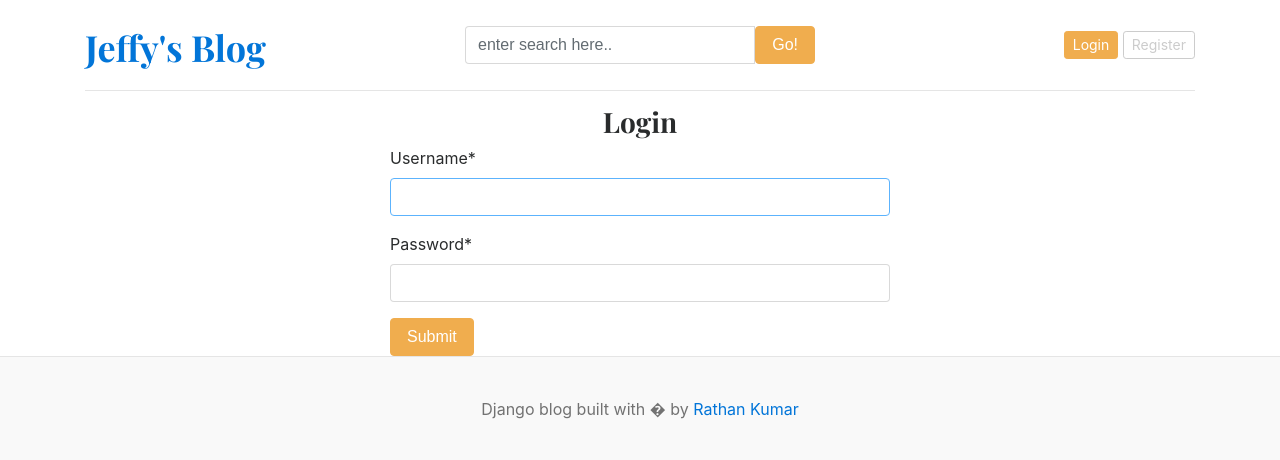
After one commit to jeff-psudocypher/Blog, a Django app: page /login/ in a window 1280 px wide. The commit adds this page. Shown: the top 460 px of the page. Run offline with Django 5.2, Linux system fonts and the light colour scheme; data that the repository does not hold is empty; some libraries are stand-ins or nearby versions.

Commit message:
registration ans login

```diff
--- /dev/null
+++ b/Blog/forms.py
@@ -0,0 +1,6 @@
+from django.contrib.auth.models import User
+from django.contrib.auth.forms import UserCreationForm
+class RegistrationForm(UserCreationForm):
+    class Meta:
+        model=User
+        fields=('email','username','password1','password2')
--- a/Blog/settings.py
+++ b/Blog/settings.py
@@ -39,6 +39,8 @@ INSTALLED_APPS = [
     'django.contrib.staticfiles',
     'blogs',
     'misc',
+    'crispy_forms',
+    'crispy_bootstrap4',
 ]
 
 MIDDLEWARE = [
@@ -132,3 +134,5 @@ STATIC_URL = 'static/'
 # https://docs.djangoproject.com/en/5.1/ref/settings/#default-auto-field
 
 DEFAULT_AUTO_FIELD = 'django.db.models.BigAutoField'
+
+CRISPY_TEMPLATE_PACK = 'bootstrap4'
--- a/Blog/urls.py
+++ b/Blog/urls.py
@@ -25,8 +25,12 @@ urlpatterns = [
     path('admin/', admin.site.urls),
     path('',views.home,name='home'),
     path('category/',include('blogs.urls'),name=''),
-    path('<slug:slug>/',blogview.blogs,name='blogs'),
-    path('blogs/search/',blogview.search,name='search')
+    path('blogs/<slug:slug>/',blogview.blogs,name='blogs'),
+    path('blogs/search/',blogview.search,name='search'),
+    path('register/',views.register,name='register'),
+    path('login/',views.login,name='login'),
+    path('logout/', views.logout, name='logout')
+
 ]
 
 urlpatterns  += static(settings.MEDIA_URL, document_root=settings.MEDIA_ROOT)
--- a/Blog/views.py
+++ b/Blog/views.py
@@ -1,6 +1,9 @@
-from django.shortcuts import render
+from django.shortcuts import render,redirect
 from blogs.models import Blog
 from misc.models import About
+from django.contrib import auth
+from .forms import RegistrationForm
+from django.contrib.auth.forms import AuthenticationForm
 def home(request):
     # categories = Category.objects.all()
     featured_post=Blog.objects.filter(is_featured=True,status='Published').order_by('updated_at')
@@ -8,3 +11,34 @@ def home(request):
     about = About.objects.all()
     print(about)
     return render(request,'home.html',{'featured_post':featured_post,'posts':posts,'about':about})
+
+def register(request):
+    form = RegistrationForm()
+    if(request.method=='POST'):
+        form=RegistrationForm(request.POST)
+        if form.is_valid():
+            form.save()
+            return redirect('register')
+        else:
+            print(form.errors)
+    else:
+        return render(request,'register.html',{'form':form})
+
+def login(request):
+    if(request.method=='POST'):
+        form = AuthenticationForm(request,request.POST)
+        if form.is_valid():
+            username = form.cleaned_data['username']
+            password = form.cleaned_data['password']
+
+            user = auth.authenticate(username=username, password=password)
+            print(user)
+            if user is not None:
+                auth.login(request, user)
+            return redirect('home')
+    form = AuthenticationForm()
+    return render(request,'login.html',{'form':form})
+
+def logout(request):
+    auth.logout(request)
+    return redirect('home')
--- a/templates/base.html
+++ b/templates/base.html
@@ -28,8 +28,13 @@
                 </form>
             </div>
           <div class="col-4 d-flex justify-content-end align-items-center">
-            <a class="btn btn-sm btn-warning" href="#">Login</a> &nbsp;
-            <a class="btn btn-sm btn-outline-secondary" href="#">Register</a>
+              {% if not user.is_authenticated %}
+            <a class="btn btn-sm btn-warning" href="{% url 'login' %}">Login</a> &nbsp;
+            <a class="btn btn-sm btn-outline-secondary" href="{% url 'register' %}">Register</a>
+              {% else %}
+              <span>You are logged in as {{user}}</span>
+              <span><a href="{% url 'logout' %}">Logout</a> </span>
+              {% endif %}
           </div>
         </div>
       </header>
--- /dev/null
+++ b/templates/login.html
@@ -0,0 +1,11 @@
+{% extends 'base.html' %}
+{% load crispy_forms_tags %}
+{% load static %}
+{% block content %}
+<h3 class="text-center">Login</h3>
+<form action="{% url 'login' %}" method="POST" style="width:500px; margin:auto;">
+    {% csrf_token %}
+    {{ form | crispy}}
+    <button type="submit" class="btn btn-warning">Submit</button>
+</form>
+{% endblock %}
```
Also changed, not shown: templates/register.html (added, +11 -0 lines).
